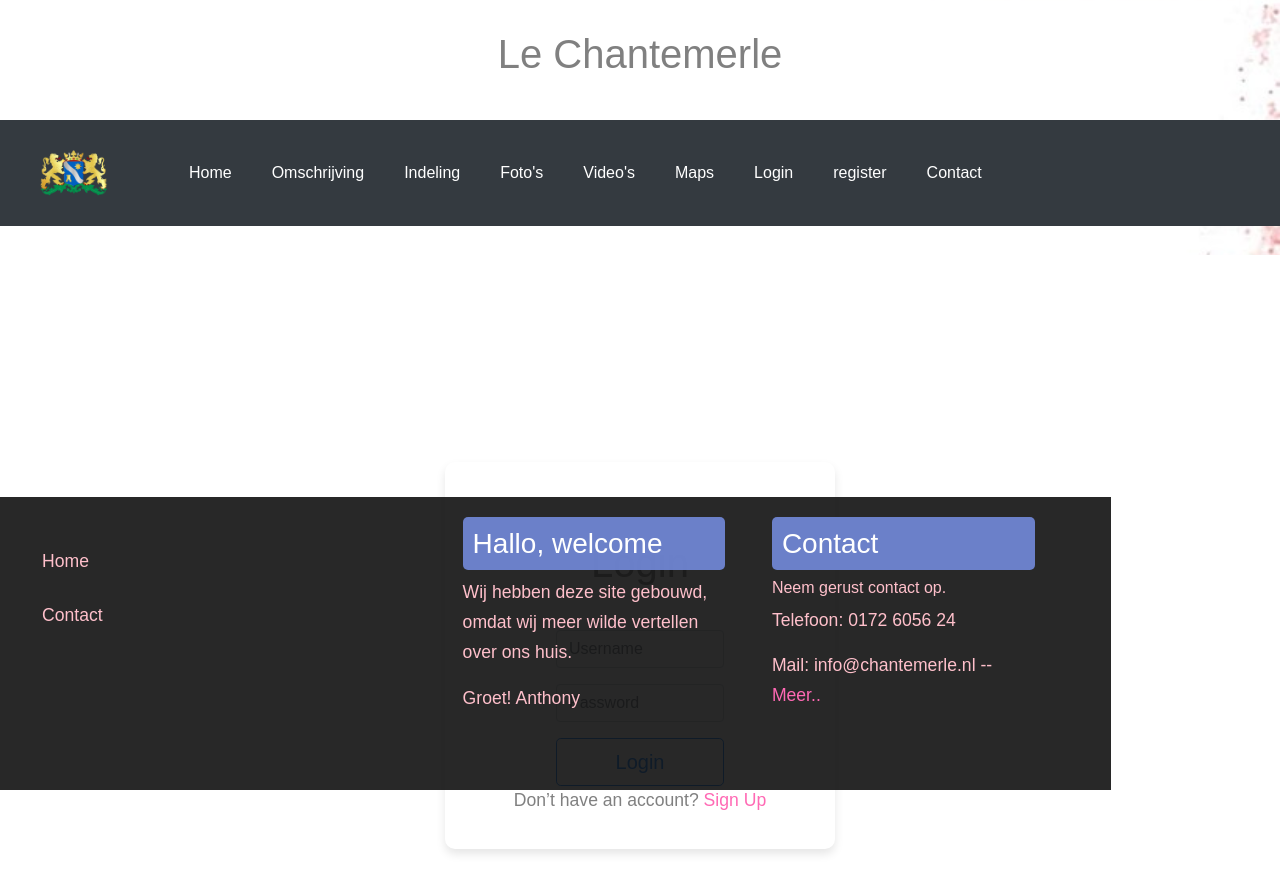
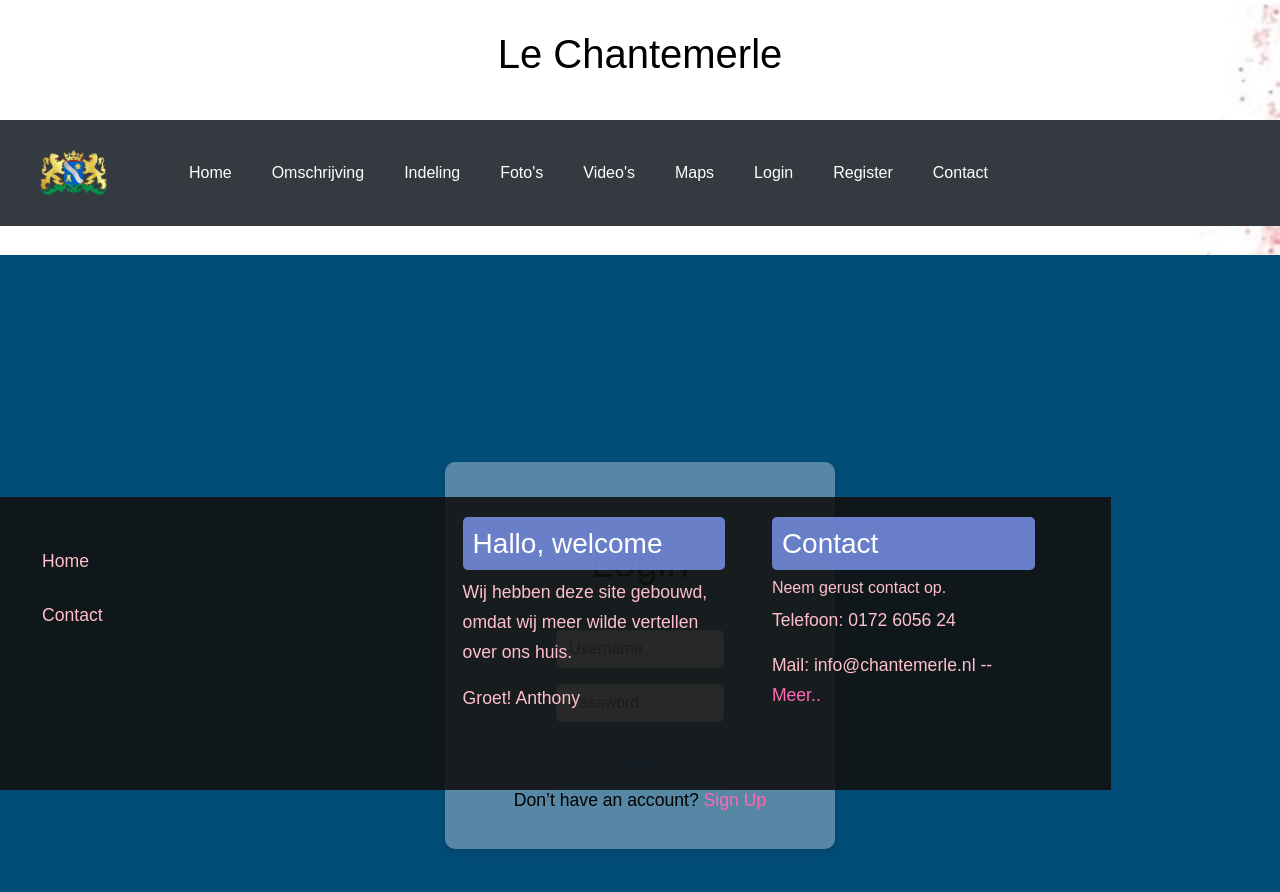
Before and after one commit to anthonyscheeres/lechantemerle, an Angular app: page /login in a window 1280 px wide. Shown: the top 892 px of the page. Built offline with nearby package versions, Linux system fonts and the light colour scheme; some icons are missing.

Commit message:
register functionalities

```diff
--- a/src/app/login/login.component.css
+++ b/src/app/login/login.component.css
@@ -0,0 +1,78 @@
+body, html {
+  height: 100%;
+  font-family: Poppins-Regular, sans-serif;
+  background-color: grey;
+}
+
+
+
+label, input {
+  display: block;
+  width: 200px;
+  float: left;
+  margin-bottom: 10px;
+}
+
+label {
+  text-align: right;
+  padding-right: 20px;
+}
+
+
+h1 {
+  text-align: center;
+}
+
+
+
+form {
+  display: inline-block;
+  margin-left: 20%;
+  margin-right: 20%;
+  text-align: left;
+}
+
+
+.button {
+  display: -webkit-box;
+  display: -webkit-flex;
+  display: -moz-box;
+  display: -ms-flexbox;
+  display: flex;
+  flex-wrap: wrap;
+  justify-content: center;
+}
+
+
+.container-login100 {
+  width: 100%;
+  min-height: 100vh;
+  display: -webkit-box;
+  display: -webkit-flex;
+  display: -moz-box;
+  display: -ms-flexbox;
+  display: flex;
+  flex-wrap: wrap;
+  justify-content: center;
+  align-items: center;
+  padding: 15px;
+  background-color: #024D78;
+}
+
+
+img {
+  margin-bottom: 5ex;
+}
+
+.wrap-login100 {
+  border-radius: 3px;
+  background-color: #5688A5;
+  text-align: center;
+  width: 390px;
+  border-radius: 10px;
+  overflow: hidden;
+  padding: 77px 55px 33px 55px;
+  box-shadow: 0 5px 10px 0px rgba(0, 0, 0, 0.1);
+  -moz-box-shadow: 0 5px 10px 0px rgba(0, 0, 0, 0.1);
+  -webkit-box-shadow: 0 5px 10px 0px rgba(0, 0, 0, 0.1);
+}
--- a/src/app/login/login.component.html
+++ b/src/app/login/login.component.html
@@ -1,14 +1,5 @@
 
 
-<!DOCTYPE html>
-<html lang="en">
-<head>
-  <title>Login</title>
-  <meta charset="UTF-8">
-  <meta name="viewport" content="width=device-width, initial-scale=1">
-
-</head>
-<body>
   <div class="limiter">
     <div class="container-login100">
       <div class="wrap-login100">
@@ -23,5 +14,3 @@
       </div>
     </div>
   </div>
-  </body>
-</html>
--- a/src/app/navbar/navbar.component.html
+++ b/src/app/navbar/navbar.component.html
@@ -22,7 +22,7 @@
 
         <a routerLink="/maps">Maps</a>
         <a routerLink="/login">Login</a>
-        <a routerLink="/register">register</a>
+        <a routerLink="/register">Register</a>
         <a style="float:right" routerLink="/contact">Contact</a>
 
       </nav>
--- a/src/app/reg-form/reg-form.component.ts
+++ b/src/app/reg-form/reg-form.component.ts
@@ -1,4 +1,7 @@
 import { Component, OnInit } from '@angular/core';
+import { register } from '../services/user';
+import { responseR } from '../models/ResponseRequest';
+import { Router } from '@angular/router';
 
 @Component({
   selector: 'app-reg-form',
--- a/src/css/style.css
+++ b/src/css/style.css
@@ -4,7 +4,7 @@
 
 body {
   line-height: 1.7;
-  color: gray;
+  color: black;
   font-weight: 300;
   font-size: 1.1rem;
 }
```
Also changed, not shown: package.json (+17 -14 lines), 1 other file (tests, documents, lock files or other folders).
